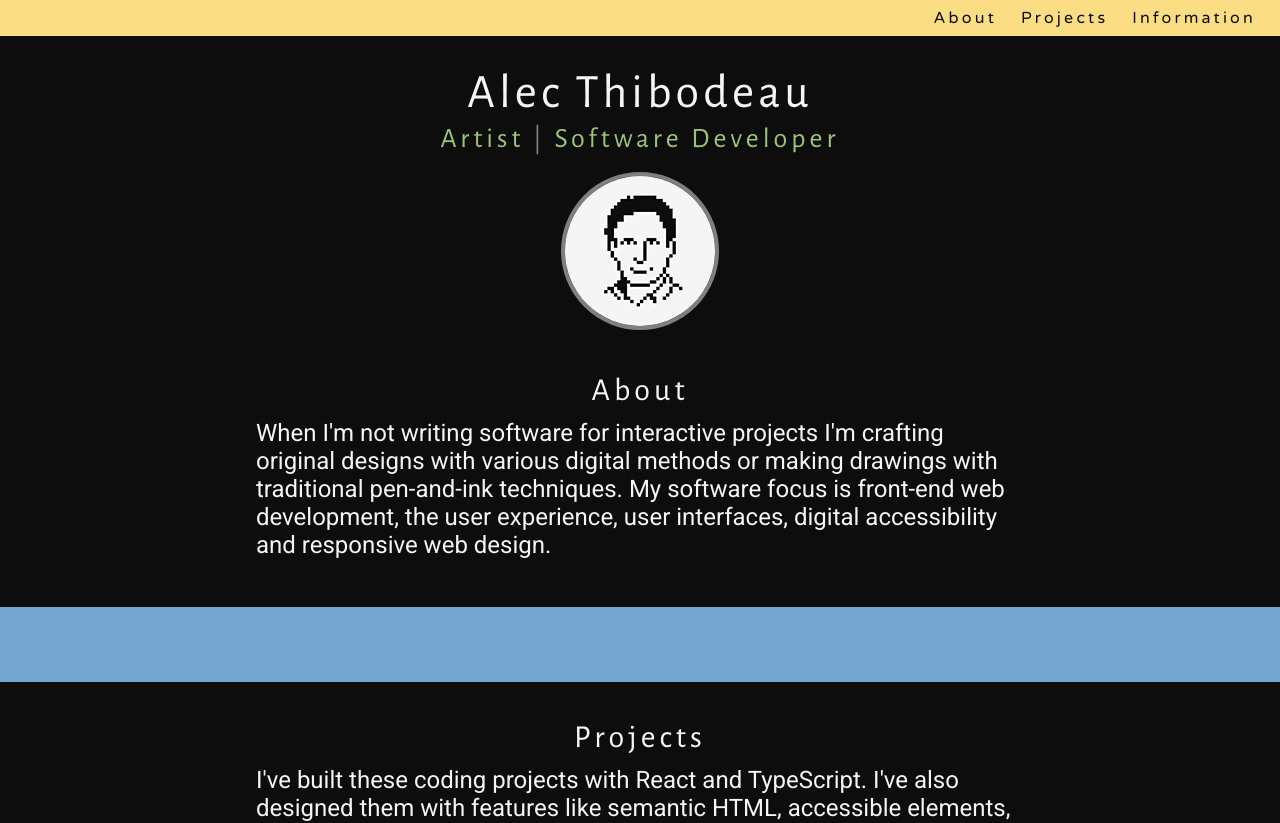
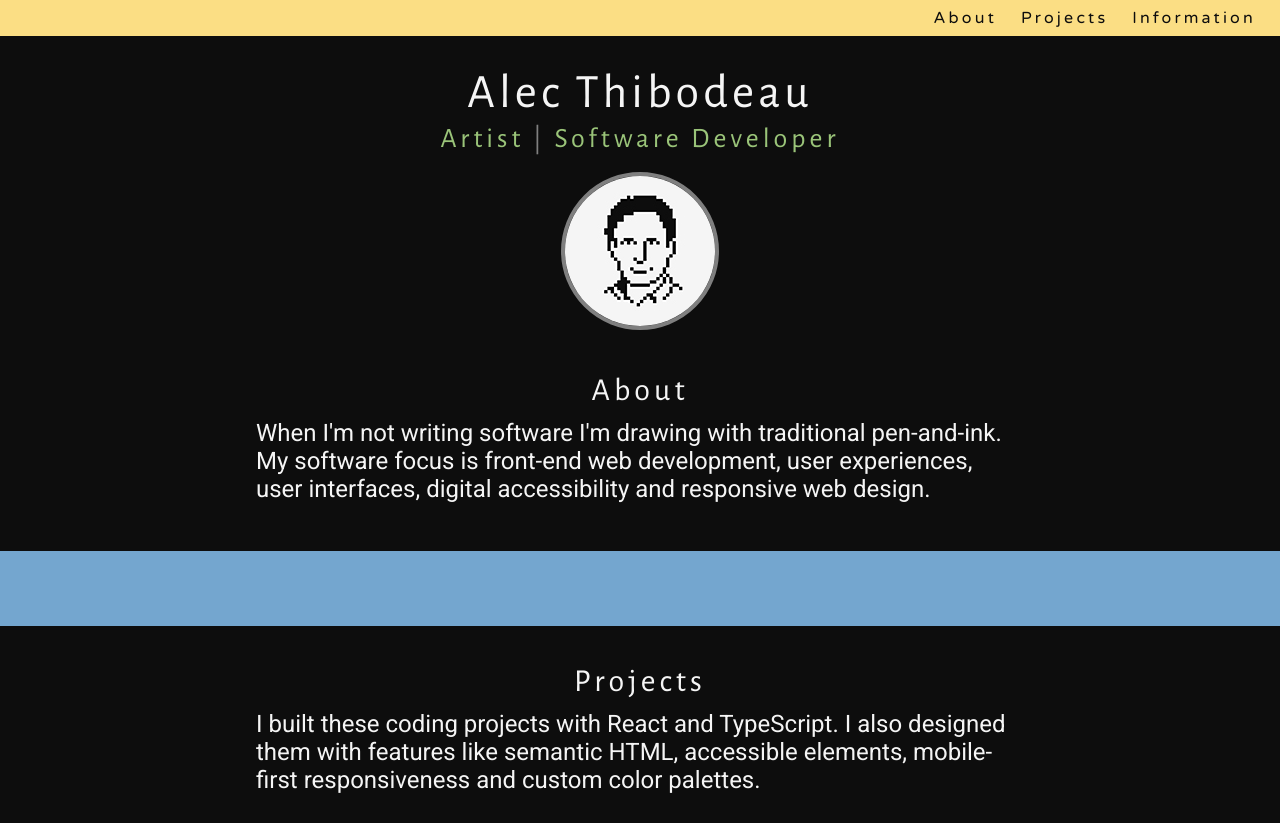
Before and after one commit to alecthibodeau/alecthibodeau.github.io, a React (Create React App) app: page / in a window 1280 px wide. Shown: the top 823 px of the page. Built offline with nearby package versions, Linux system fonts and the light colour scheme.

Commit message:
feat: update main text to improve clarity

```diff
--- a/src/components/Main.tsx
+++ b/src/components/Main.tsx
@@ -48,11 +48,9 @@ function Main(props: { isBreakpointXs: boolean, viewportWidth: number }): JSX.El
         />
         <h3 className="section-title">{formatTitleCase(sections.about)}</h3>
         <p>
-          When I'm not writing software for interactive projects I'm crafting
-          original designs with various digital methods or making drawings with
-          traditional pen-and-ink techniques. My software focus is front-end web
-          development, the user experience, user interfaces, digital accessibility
-          and responsive web design.
+          When I'm not writing software I'm drawing with traditional pen-and-ink. My
+          software focus is front-end web development, user experiences, user
+          interfaces, digital accessibility and responsive web design.
         </p>
       </section>
       <PatternBanner
@@ -64,7 +62,7 @@ function Main(props: { isBreakpointXs: boolean, viewportWidth: number }): JSX.El
       <section>
         <h3 className="section-title">{formatTitleCase(sections.projects)}</h3>
         <p>
-          I've built these coding projects with React and TypeScript. I've also designed
+          I built these coding projects with React and TypeScript. I also designed
           them with features like semantic HTML, accessible elements, mobile-first
           responsiveness and custom color palettes.
         </p>
```
